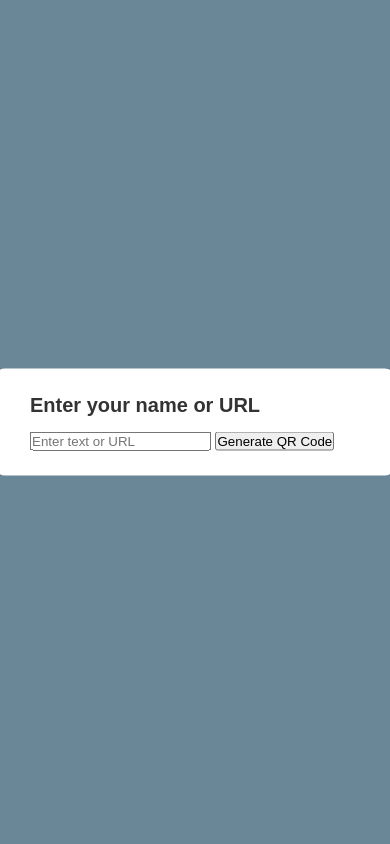
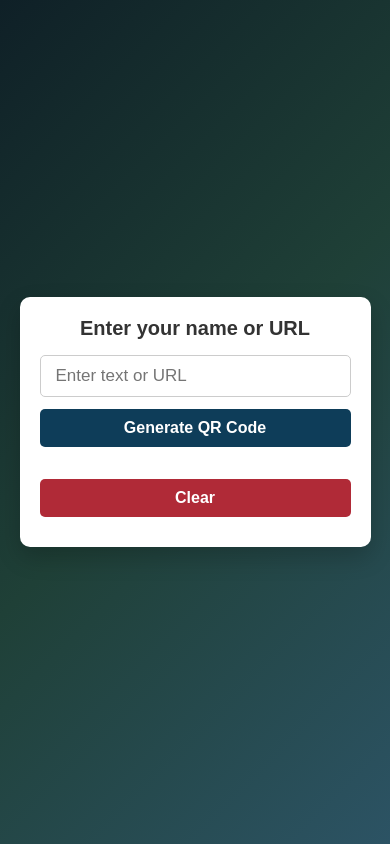
Before and after one commit to havindu05/QrCodeGenerate, a plain HTML site: page index.html in a window 390 px wide. Drawn offline with Linux system fonts and the light colour scheme.

Commit message:
Add more css parts

```diff
--- a/index.html
+++ b/index.html
@@ -3,19 +3,28 @@
 <head>
     <meta charset="UTF-8">
     <meta name="viewport" content="width=device-width, initial-scale=1.0">
-    <title>Qr Code Genarate</title>
+    <title>QR Code Generator</title>
     <link rel="stylesheet" href="style.css">
 </head>
 <body>
 
     <div class="container">
         <p>Enter your name or URL</p>
+
         <input type="text" id="text-input" placeholder="Enter text or URL">
+
         <button id="generate-btn">Generate QR Code</button>
+
         <div id="qrcode"></div>
+
+        <button id="download-btn" style="display:none;">Download QR Code</button>
+        <button id="clear-btn">Clear</button>
+
+        <small id="error-msg"></small>
     </div>
 
-
+    <script src="https://cdnjs.cloudflare.com/ajax/libs/qrcodejs/1.0.0/qrcode.min.js"></script>
+    <script src="script.js"></script>
 
 </body>
 </html>
--- a/style.css
+++ b/style.css
@@ -6,17 +6,20 @@
 }
 
 body{
-    background: #0e3d599d;
+    height: 100vh;
+    background: linear-gradient(135deg, #0f2027, #1f4037, #2c5364);
+    display: flex;
+    justify-content: center;
+    align-items: center;
 }
+
 .container{
     width: 400px;
     padding: 25px 35px;
-    position: absolute;
-    top: 50%;
-    left: 50%;
-    transform: translate(-50%, -50%);
-    background: #fff;
+    background: #ffffff;
     border-radius: 10px;
+    text-align: center;
+    box-shadow: 0 10px 25px rgba(0,0,0,0.2);
 }
 
 .container p{
@@ -25,3 +28,64 @@ body{
     margin-bottom: 15px;
     color: #333;
 }
+
+.container input{
+    width: 100%;
+    padding: 10px 15px;
+    font-size: 17px;
+    border: 1px solid #ccc;
+    border-radius: 5px;
+    outline: none;
+}
+
+.container button{
+    width: 100%;
+    padding: 10px 15px;
+    font-size: 16px;
+    font-weight: 600;
+    color: #fff;
+    background: #0e3d59;
+    border: none;
+    border-radius: 5px;
+    margin-top: 12px;
+    cursor: pointer;
+}
+
+.container button:hover{
+    background: #0e8dd2;
+}
+
+#qrcode{
+    margin-top: 20px;
+    display: flex;
+    justify-content: center;
+}
+
+#download-btn{
+    background: #2d8f4e;
+}
+
+#download-btn:hover{
+    background: #1e6f3a;
+}
+
+#clear-btn{
+    background: #b02a37;
+}
+
+#clear-btn:hover{
+    background: #8b1f2a;
+}
+
+small{
+    display: block;
+    margin-top: 10px;
+    color: red;
+}
+
+@media (max-width: 500px){
+    .container{
+        width: 90%;
+        padding: 20px;
+    }
+}
```
